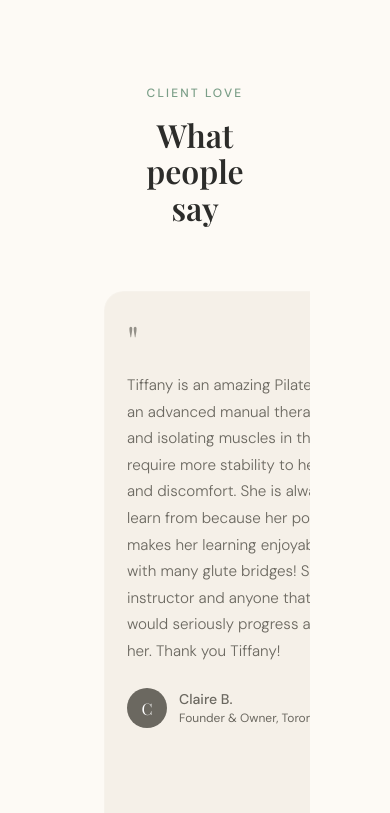
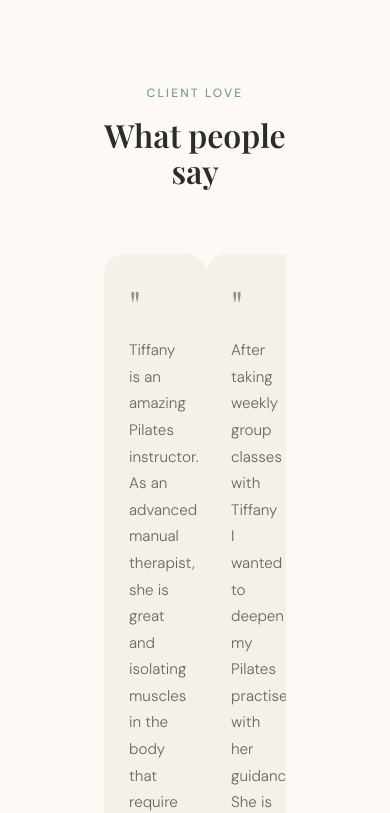
Before and after one commit to chenhuiyeh/tiffany-pilates-site, a plain HTML site: page index.html in a window 390 px wide. Shown: the part 4320-5133 px from the top of the page. Drawn offline with nearby package versions, Linux system fonts and the light colour scheme; a web font is replaced by a local one.

Commit message:
the carousel got cut off, attempt fix

```diff
--- a/css/components.css
+++ b/css/components.css
@@ -193,48 +193,33 @@
 
 @media (max-width: 600px) {
   .testimonials-section {
-    width: 100%;
-    padding: 64px 0 52px;
+    padding: 60px 0 50px;
     overflow: hidden;
   }
 
-  .testimonials-section .section-heading,
-  .testimonials-section > .section-eyebrow,
-  .testimonials-section > .section-headline {
-    margin-right: 20px;
-    margin-left: 20px;
+  .testimonials-section .section-heading {
+    padding: 0 20px;
   }
 
-  .testimonials-section .testimonial-carousel {
-    width: 100vw;
-    max-width: none;
+  .testimonial-carousel {
+    width: 100%;
     margin: 0;
   }
 
-  .testimonials-section .testimonials-track {
+  .testimonials-track {
     display: flex;
-    width: 100vw;
-    max-width: none;
     gap: 0;
     padding: 4px 20px 16px;
     overflow-x: auto;
-    overscroll-behavior-x: contain;
+    scroll-snap-type: x mandatory;
     -webkit-overflow-scrolling: touch;
-    scroll-snap-type: x mandatory;
   }
 
-  .testimonials-section .testimonial-card {
-    flex: 0 0 calc(100vw - 40px);
-    width: calc(100vw - 40px);
-    min-width: calc(100vw - 40px);
-    max-width: calc(100vw - 40px);
-    margin: 0;
+  .testimonial-card {
+    flex: 0 0 calc(100% - 40px);
+    min-width: calc(100% - 40px);
     padding: 28px 22px;
     scroll-snap-align: start;
-  }
-
-  .testimonials-section .testimonial-dots {
-    margin-top: 18px;
   }
 }
 
```
